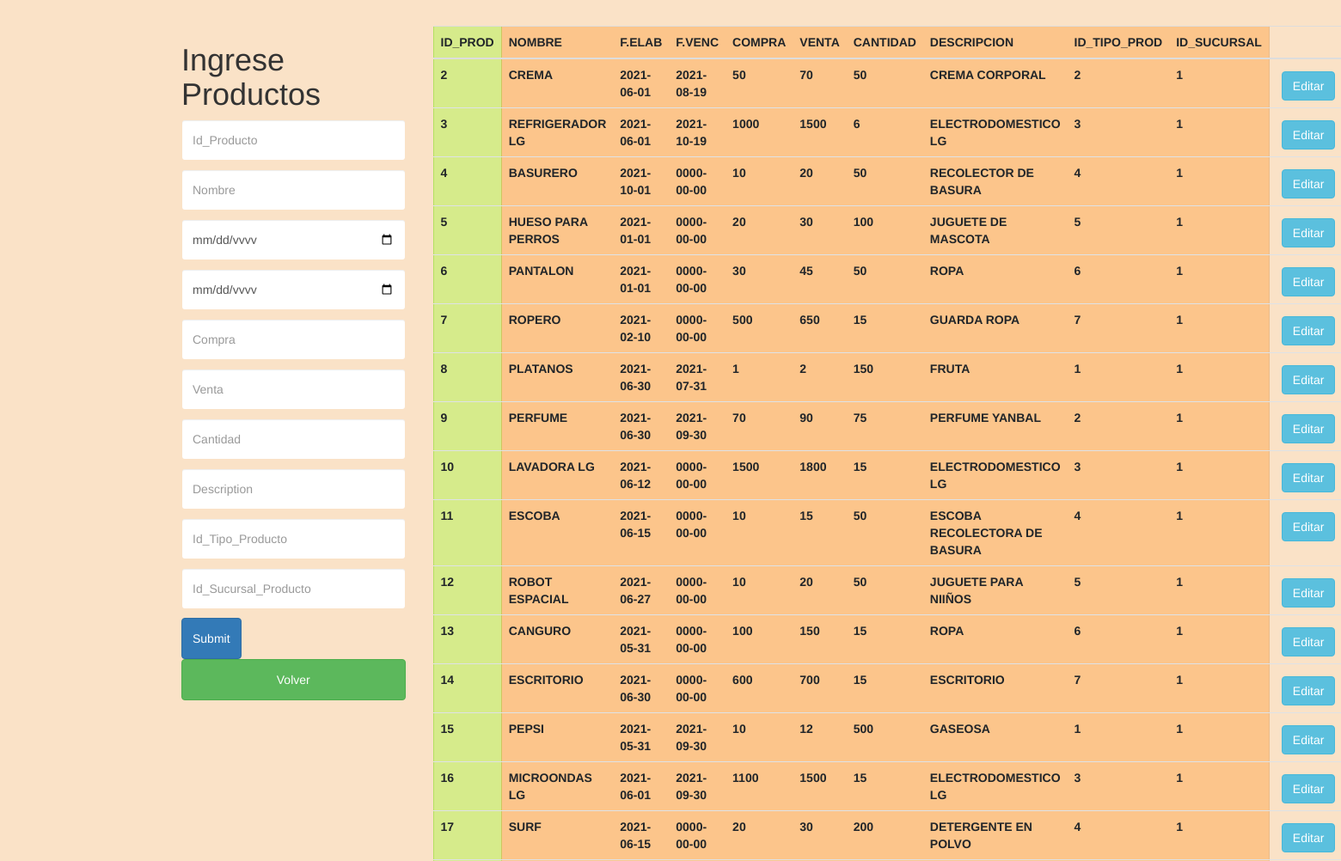
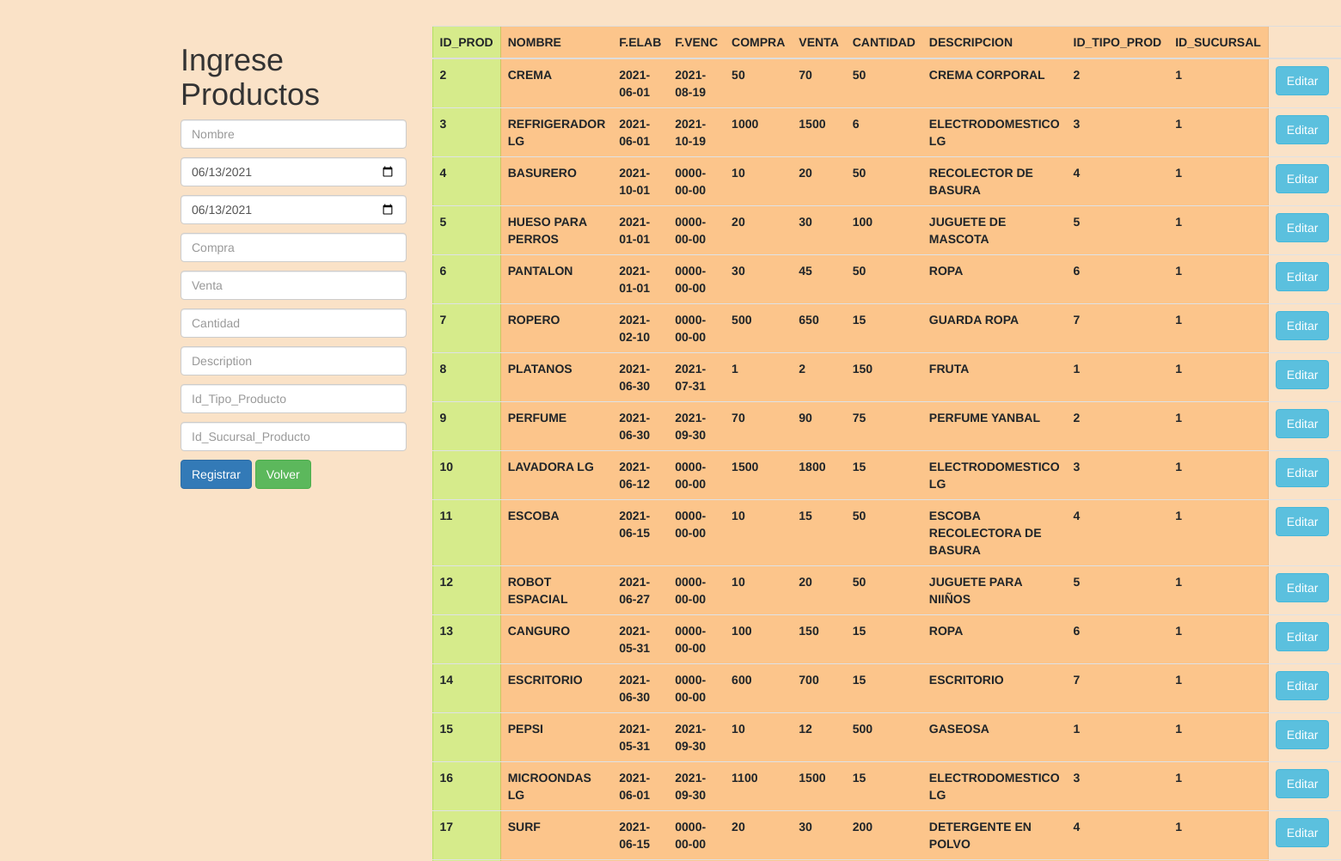
Before and after one commit to jmollericon/supermarket-project-inf161, a PHP site: page /productos.php in a window 1560 px wide; the page is wider, and only the part inside the window is pictured. Shown: the top 1002 px of that part at 86% size. Run offline with PHP 8.4, Linux system fonts and the light colour scheme; data comes from the database, SQL or seed files in the repository; lists and menus that the app fills with data are empty.

Commit message:
:sparkles: registrar productos

```diff
--- a/database.php
+++ b/database.php
@@ -20,10 +20,10 @@ try {
 function conectar(){
     $host="localhost";
     $user="root";
-    $pass="kdrew";
-    $bd="proyecto";
-    $con=mysqli_connect($host,$user,$pass);
-    mysqli_select_db($con,$bd);
+    $pass="root";#"kdrew";
+    $bd="inf161_proyecto";
+    $con=mysqli_connect($host, $user, $pass);
+    mysqli_select_db($con, $bd);
     return $con;
 }
 ?>
--- a/index.php
+++ b/index.php
@@ -2,6 +2,7 @@
   session_start();
   require 'database.php';
   if (isset($_SESSION['user_id'])) {
+    echo "HERE";
     $records = $conn->prepare('SELECT id, email, password FROM usuarios WHERE id = :id');
     $records->bindParam(':id', $_SESSION['user_id']);
     $records->execute();
--- a/productos.php
+++ b/productos.php
@@ -10,40 +10,32 @@
     <!DOCTYPE html>
     <html lang="en">
     <head>
-    <title> PRODUCTOS</title>
+        <title>PRODUCTOS</title>
         <meta charset="UTF-8">
         <meta name="viewport" content="width=device-width, initial-scale=1">
-    <link href="css/style.css" rel="stylesheet">
+        <link href="assets/css/style.css" rel="stylesheet">
         <link href="https://cdn.jsdelivr.net/npm/bootstrap@5.0.0-beta1/dist/css/bootstrap.min.css" rel="stylesheet" integrity="sha384-giJF6kkoqNQ00vy+HMDP7azOuL0xtbfIcaT9wjKHr8RbDVddVHyTfAAsrekwKmP1" crossorigin="anonymous">
-
+        <link rel="stylesheet" href="https://maxcdn.bootstrapcdn.com/bootstrap/3.3.7/css/bootstrap.min.css" />
     </head>
     <body style="background-color:#FAE2C7">
         <div class="container mt-5">
             <div class="row">
-
                 <div class="col-md-3">
                     <h1>Ingrese Productos</h1>
                     <form action="insertar.php" method="POST">
-
-        <input type="text" class="form-control mb-3" name="ID_PRODUCTO" placeholder="Id_Producto">
-        <input type="text" class="form-control mb-3" name="NOMBRE_PRODUCTO" placeholder="Nombre">
-        <input type="date" id="start"class="form-control mb-3" name="FECHA_ELABORACION" placeholder="F.Elab" value="yy-mm-dd (F.ELAB)" min="2018-01-01" max="2021-12-31">
-        <input type="date"  id="start" class="form-control mb-3" name="FECHA_VENCIMIENTO" placeholder="F.Venc" value="yy-mm-dd (F.ELAB)" min="2018-01-01" max="2021-12-31">
+                        <input type="text" class="form-control mb-3" name="NOMBRE_PRODUCTO" placeholder="Nombre" required>
+                        <input type="date" id="start"class="form-control mb-3" name="FECHA_ELABORACION" placeholder="F.Elab" min="2018-01-01" max="2021-12-31" value="<?= date('Y-m-d') ?>">
+                        <input type="date"  id="start" class="form-control mb-3" name="FECHA_VENCIMIENTO" placeholder="F.Venc" min="2018-01-01" max="2021-12-31" value="<?= date('Y-m-d') ?>">
                         <input type="text" class="form-control mb-3" name="COMPRA_PRODUCTO" placeholder="Compra">
                         <input type="text" class="form-control mb-3" name="VENTA_PRODUCTO" placeholder="Venta">
                         <input type="text" class="form-control mb-3" name="CANTIDAD_PRODUCTO" placeholder="Cantidad">
                         <input type="text" class="form-control mb-3" name="DESCRIPCION_PRODUCTO" placeholder="Description">
                         <input type="text" class="form-control mb-3" name="ID_TIPO_PRODUCTO" placeholder="Id_Tipo_Producto">
                         <input type="text" class="form-control mb-3" name="ID_SUCURSAL_PRODUCTO" placeholder="Id_Sucursal_Producto">
-
-        <input type="submit" class="btn btn-primary">
-        <link rel="stylesheet" href="https://maxcdn.bootstrapcdn.com/bootstrap/3.3.7/css/bootstrap.min.css" />
-		<a href="/Proyecto161-SUP" class="btn btn-success">Volver</a>
-
-
+                        <input type="submit" class="btn btn-primary" value="Registrar">
+                        <a href="./" class="btn btn-success">Volver</a>
                     </form>
                 </div>
-
                 <div class="col-md-8">
                     <table class="table" >
                         <thead class="table-success table-striped" >
@@ -80,7 +72,6 @@
                                     <th><?php  echo $row['DESCRIPCION_PRODUCTO']?></th>
                                     <th><?php  echo $row['ID_TIPO_PRODUCTO']?></th>
                                     <th><?php  echo $row['ID_SUCURSAL_PRODUCTO']?></th>
-
                                     <th><a href="actualizar.php?id_producto=<?php echo $row['ID_PRODUCTO'] ?>" class="btn btn-info">Editar</a></th>
                                     <th><a href="delete.php?id_producto=<?php echo $row['ID_PRODUCTO'] ?>" class="btn btn-danger">Eliminar</a></th>
                                 </tr>
```
Also changed, not shown: insertar.php (+6 -5 lines), assets/css/style.css (added). Lines whose indentation alone changed are shown as unchanged.
